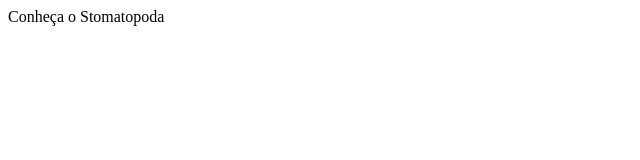
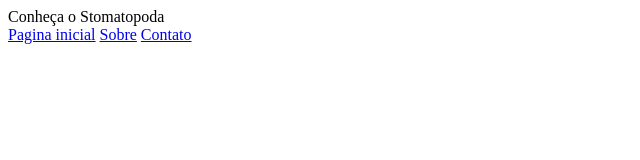
Before and after one commit to Mairton/trybe-exercises, a plain HTML site: page bloco_3/dia_4/2index.html in a window 1280 px wide. Shown: the whole page, without its empty margins (0-640 px from the left). Drawn offline with Linux system fonts and the light colour scheme.

Commit message:
Exercicio 02 - links

```diff
--- a/bloco_3/dia_4/2index.html
+++ b/bloco_3/dia_4/2index.html
@@ -8,5 +8,12 @@
     <!--insira os elementos aqui-->
     <!--1 - Adicione um cabeçalho na página contendo o título Soco a 80km/h: Conheça o Stomatopoda .-->
     <header> Conheça o Stomatopoda</header>
+    <!--2 - Adicione um conjunto de links que representam a área de navegação do site.-->
+    <nav>
+        <a href="#" target="_blank">Pagina inicial</a>
+        <a href="#" target="_blank">Sobre</a>
+        <a href="#" target="_blank">Contato</a>
+    </nav>
+
   </body>
 </html>
```
